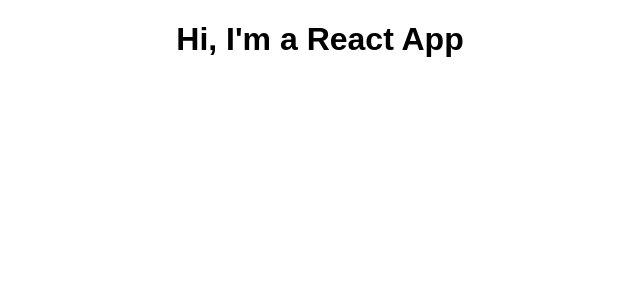
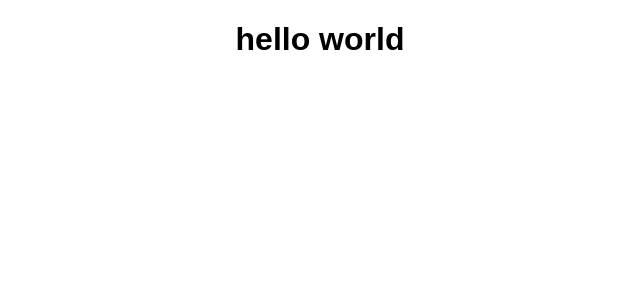
Before and after one commit to rkristelijn/my-react, a React (Create React App) app: page / in a window 1280 px wide. Shown: the top 300 px of the page, without its empty margins (320-960 px from the left). Built offline with nearby package versions, Linux system fonts and the light colour scheme.

Commit message:
fixed section 30

```diff
--- a/src/App.js
+++ b/src/App.js
@@ -2,13 +2,14 @@
 import './App.css';
 
 class App extends Component {
-  render() {
-    return (
-      <div className="App">
-        <h1>Hi, I'm a React App</h1>
-      </div>
-    );
-  }
-}
+  // render = () => (
+  //   <div className="App">
+  //     <h1>Hi, I'm a React App</h1>
+  //   </div>
+  // );
+  // we need to import React, because under the hood is is used to compile the nested HTML, JSX
+  // Alternatively you can use React.createElement('div', {className:'App'}, React.createElement('h1',null,))
+  render = () => React.createElement('div', { className: 'App' }, React.createElement('h1', null, 'hello world'));
+};
 
 export default App;
```
